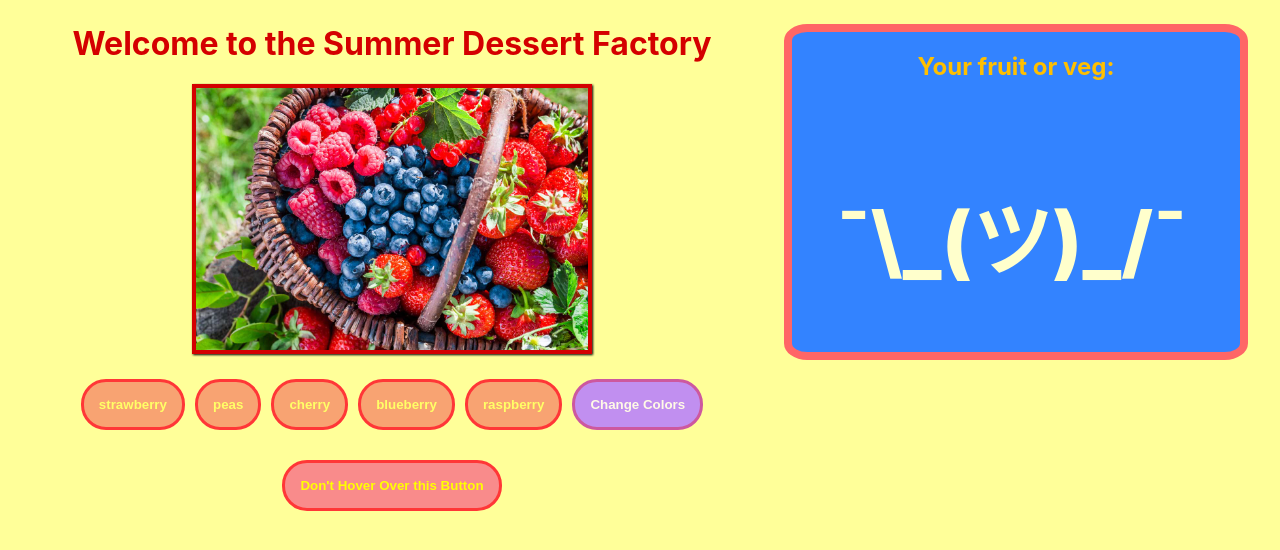
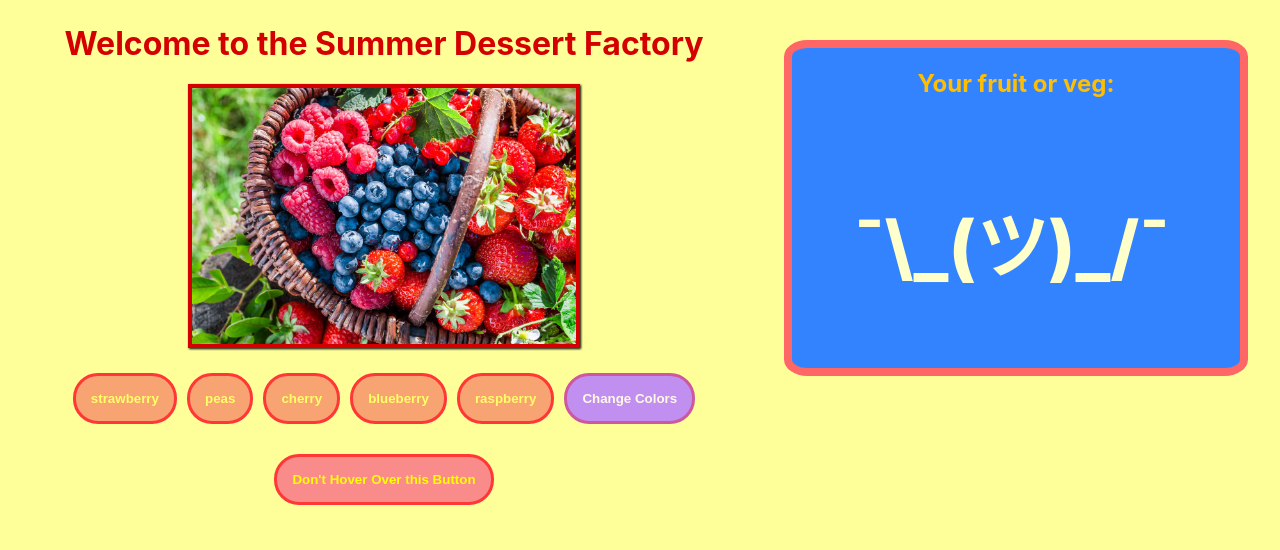
Before and after one commit to Bea-Pan/fruit-veg-market, a React (Create React App) app: page / in a window 1280 px wide. Shown: the top 550 px of the page. Built offline with nearby package versions, Linux system fonts and the light colour scheme.

Commit message:
adjusted tablet view

```diff
--- a/src/App.css
+++ b/src/App.css
@@ -223,19 +223,20 @@ strong {
 
   max-width: 35%;
   height: 20rem;
-  margin-top: 1.5rem;
+  margin-top: 2.5rem;
   margin-right: 2rem;
+  margin-left:1rem;
   border: solid #ff6666 0.5rem;
   border-radius: 5%;
   display: flex;
   flex-direction: column;
-  justify-content: space-around
+  justify-content: space-around;
 }
 
 #ASCII {
   color: #ffffcc;
   font-weight: 800;
-  font-size: 5rem;
+  font-size: 4.5rem;
   text-align: center;
 }
 
```
